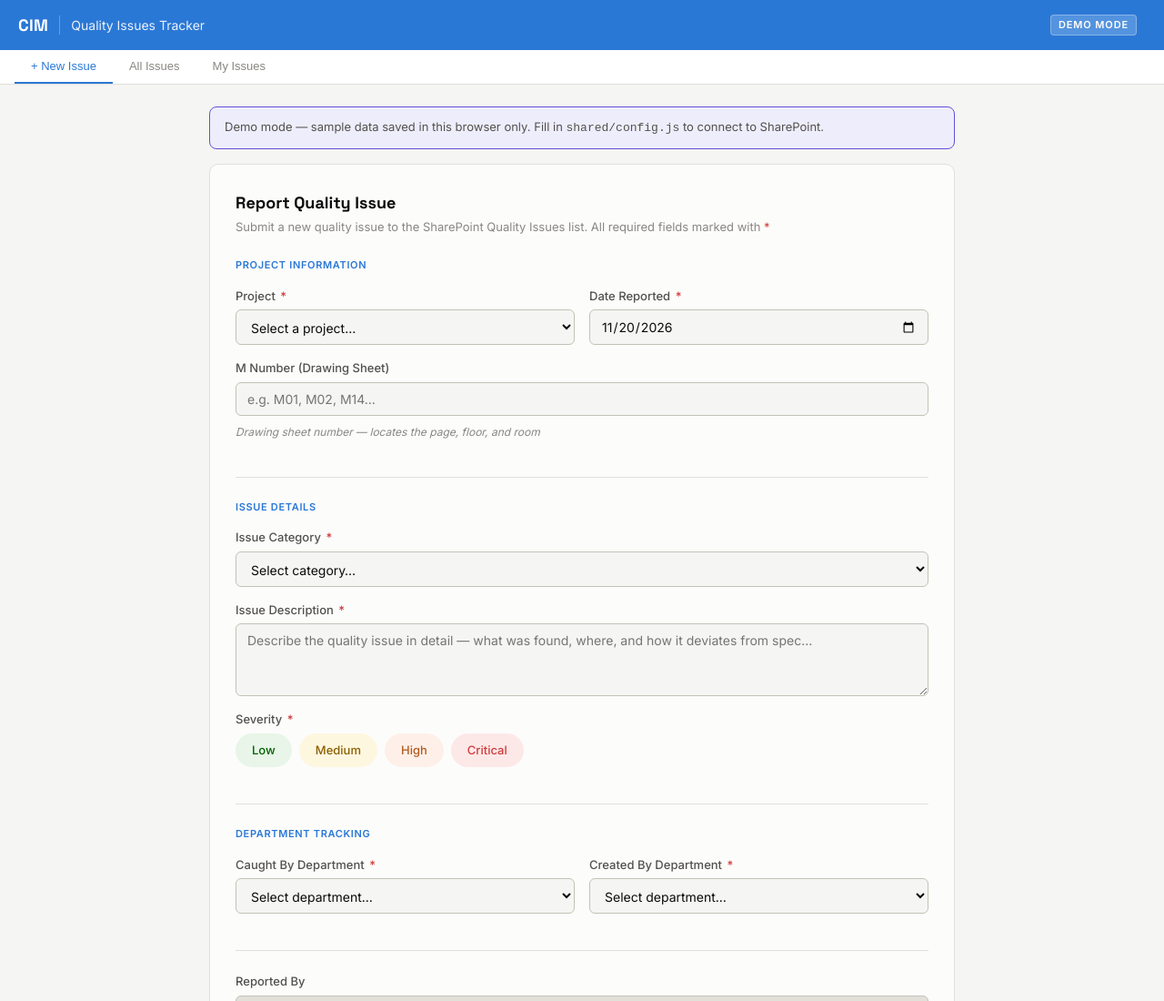
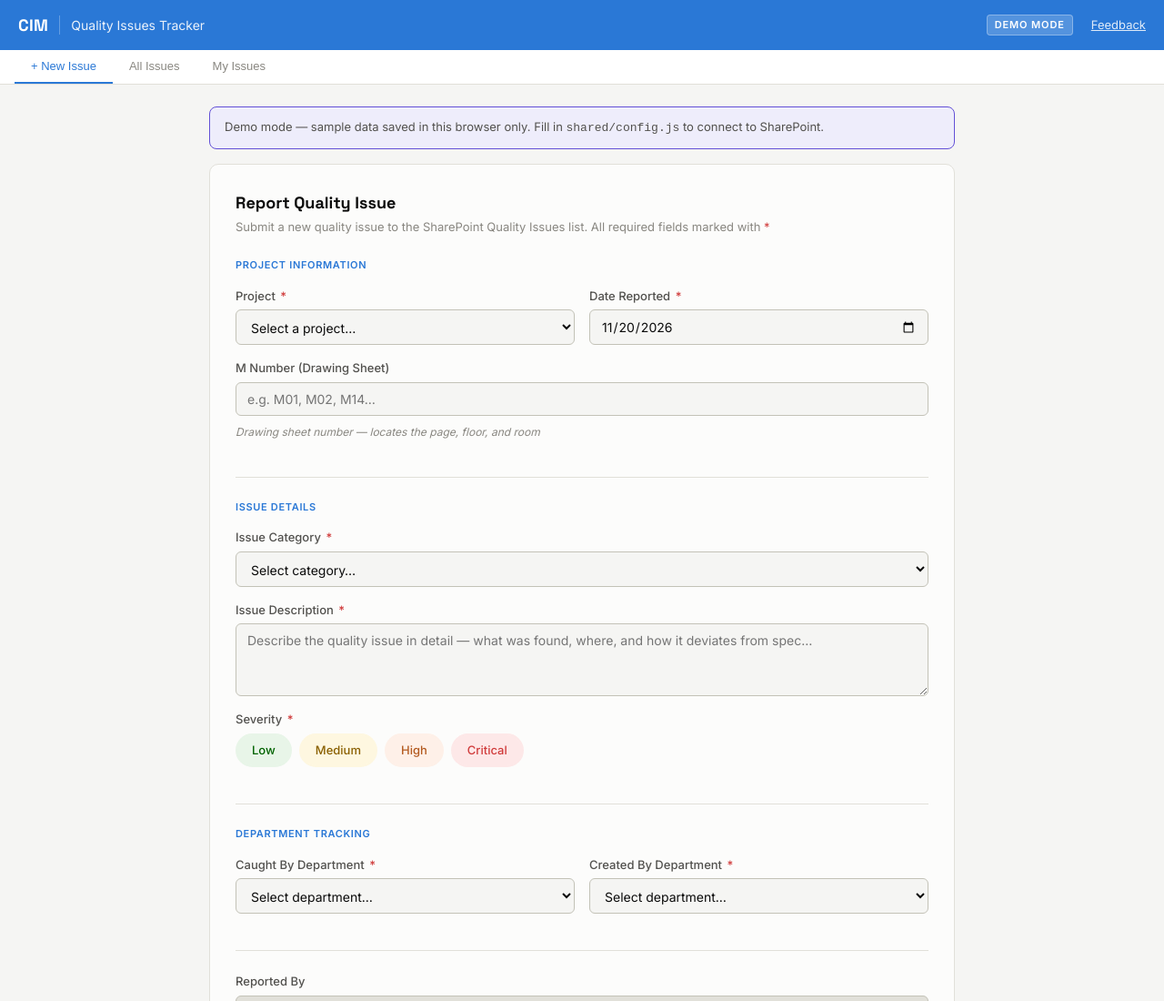
Before and after one commit to conceptstothemoon-cmd/Concepts-in-Millwork-AI-Projects, a plain HTML site: page projects/quality-tracker/entry/index.html in a window 1280 px wide. Shown: the top 1100 px of the page at 91% size. Drawn offline with Linux system fonts and the light colour scheme.

Commit message:
Add feedback link and expand walkthrough with live-mode and explicit install steps

```diff
--- a/projects/quality-tracker/entry/index.html
+++ b/projects/quality-tracker/entry/index.html
@@ -22,6 +22,7 @@
     <span class="mock-badge" id="mode-badge" hidden>Demo mode</span>
     <span id="user-name"></span>
     <button class="auth-btn" id="auth-btn" hidden></button>
+    <a class="feedback-link" href="mailto:conceptstothemoon@gmail.com?subject=Quality%20Tracker%20Feedback" title="Send feedback">Feedback</a>
   </div>
 </header>
 
--- a/projects/quality-tracker/entry/styles.css
+++ b/projects/quality-tracker/entry/styles.css
@@ -123,6 +123,14 @@ body {
   letter-spacing: 0.08em;
   text-transform: uppercase;
 }
+
+.feedback-link {
+  color: #fff;
+  opacity: 0.85;
+  font-size: 13px;
+  text-decoration: underline;
+}
+.feedback-link:hover { opacity: 1; }
 
 /* Navigation tabs */
 .nav-tabs {
```
Also changed, not shown: projects/quality-tracker/dashboard/index.html (+1 -0 lines), projects/quality-tracker/index.html (+2 -0 lines), 1 other file.
